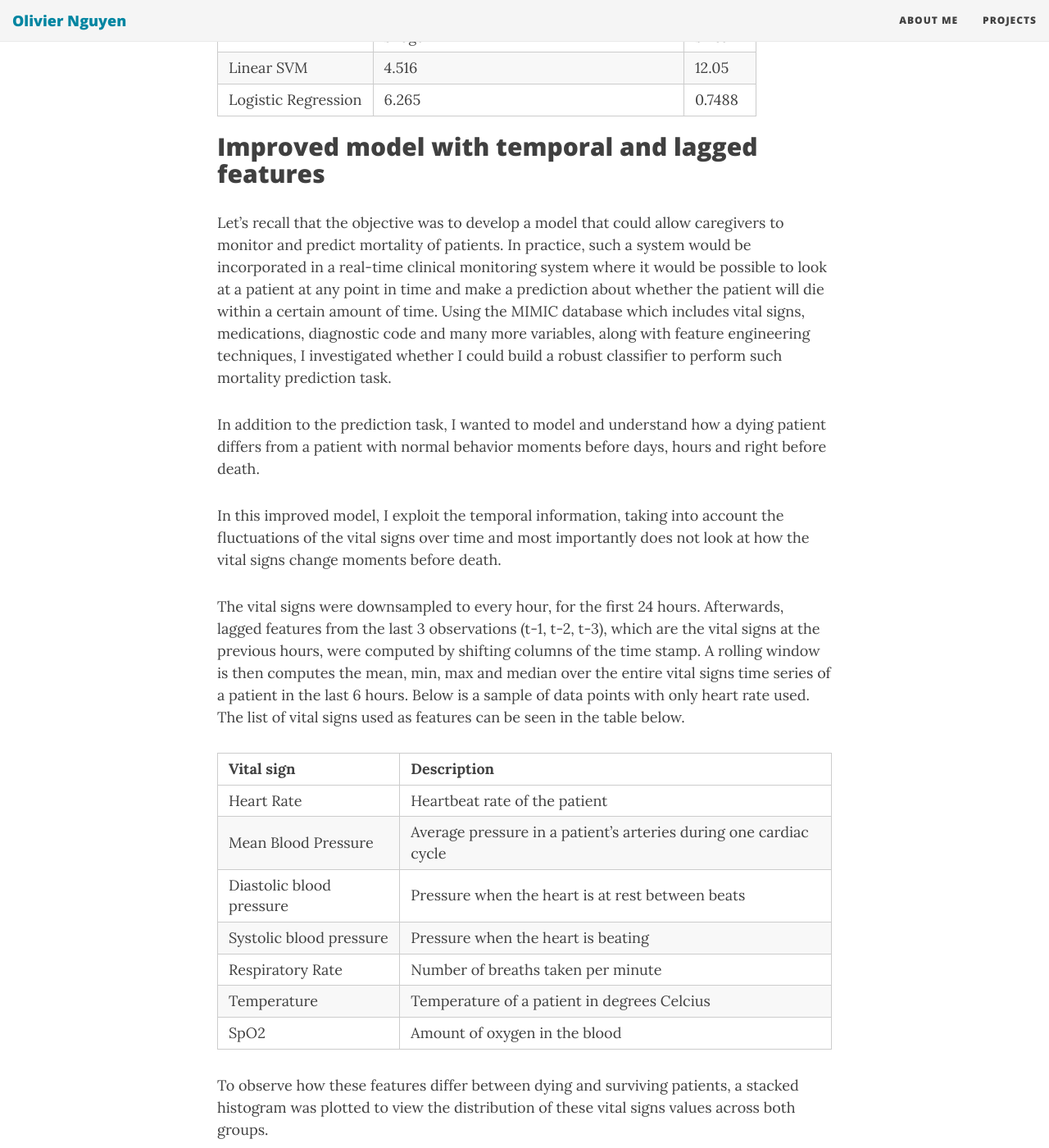
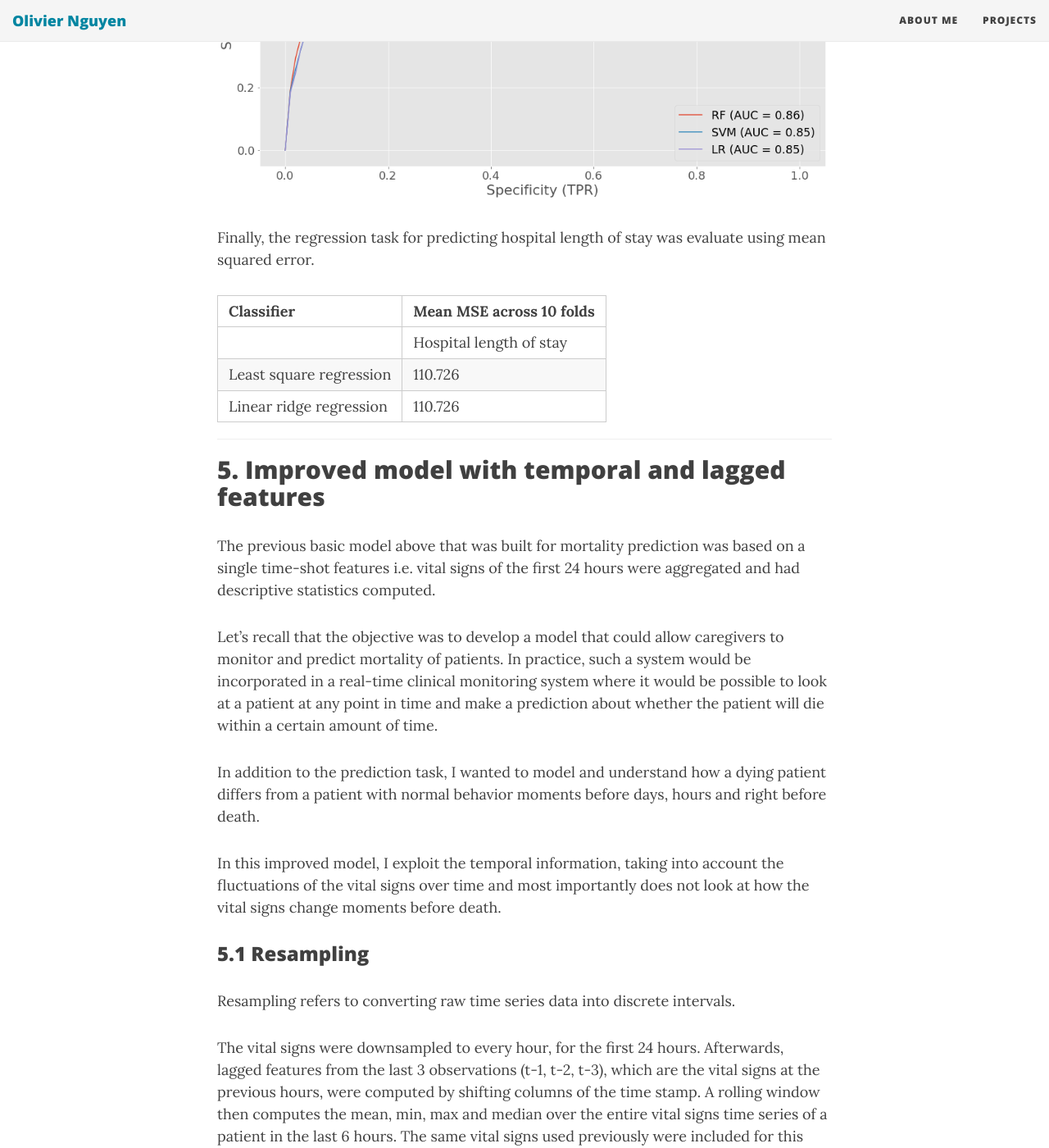
Before and after one commit to olinguyen/olinguyen.github.io, a Jekyll site: the page built from _posts/2017-08-21-gsoc-final-post.md, in a window 1280 px wide and 1400 px high, scrolled down 10891 px. Shown: the whole window at 82% size. Built offline with Jekyll 4.4.1, drawn with Linux system fonts in a browser that asks for light colours; nearby versions of some CDN libraries; comment, search, counter and statistics services are not loaded; some of the changed text lies outside the part shown.

Commit message:
cleaned up text

```diff
--- a/_posts/2017-08-21-gsoc-final-post.md
+++ b/_posts/2017-08-21-gsoc-final-post.md
@@ -10,25 +10,25 @@
 However, initatives like the Medical Information Mart For Intensive Care (MIMIC) database project have allowed for everyone to use and experiment with health data. In particular, the [MIMIC database](https://mimic.physionet.org/
 ) is a critical care database made freely available for researchers around the world to develop and evaluate intensive care unit (ICU) patient monitoring and decision support systems that will improve the efficiency, accuracy and timeliness of clinical decision-making in critical care.
 
+A python notebook that accompanies this blog post can be found [here](https://github.com/olinguyen/gsoc2017-shogun-dataproject/blob/master/Shogun%20Showroom.ipynb).
+
 ## Table of Contents
-1. [Objective](#objective)
-2. [Overview of MIMIC](#overview-of-mimic)
-3. [Features](#features)
-4. [Visualization](#visualization)
-5. [Preprocessing](#preprocessing)
-
-    5.1. [Exclusions](#exclusions)
-
-    5.2. [Data cleaning](#data-cleaning)
-6. [Basic model](#basic-model)
-
-    6.1. [Results](#results)
-7. [Improved model with temporal and lagged features
-](#improved-model-with-temporal-and-lagged-features)
-8. [Future improvements](#future-improvements)
+1. [Objective](#1-objective)
+2. [Overview of MIMIC](#2-overview-of-mimic)
+    2.1 [Features](#21-features)
+    2.2 [Visualization](#22-visualization)
+3. [Preprocessing](#3-preprocessing)
+    3.1. [Exclusions](#31-exclusions)
+    3.2. [Data cleaning](#32-data-cleaning)
+4. [Basic model](#4-basic-model)
+    4.1. [Results](#41-results)
+5. [Improved model with temporal features](#5-improved-model-with-temporal-features)
+    5.1 [Resampling](#51-resampling)
+8. [Conclusion](#conclusion)
+9. [Future improvements](#future-improvements)
 
 
-## Objective
+## 1. Objective
 
 Using the MIMIC database, I focused on these 2 prediction tasks:
 
@@ -59,7 +61,7 @@
 
 ![](/img/week2/hist-mimic.png "Histograms for MIMIC")
 
-### Features
+### 2.1 Features
 
 Predictors from three main categories were extracted: demographic information, vital sign data and laboratory measurements. These were selected as the most relevant information in determining the likelihood of mortality and hospital length of stay.
 
@@ -104,13 +106,17 @@
 | Blood urea nitrogen     |
 | White blood cells       |
 
-### Visualization
+### 2.2 Visualization
 
 To get a better grasp of the effects of the predictors on the mortality outcomes, I explored the dataset with multiple visualizations.
 
+First, I extracted every vital sign data point of the first 24 hours of a patient upon entering the ICU. The raw vital signs of a patient looks as follows:
+
+![](/img/week10/single-patient-vitals.png "Patient Vital Signs")
+
 I used a 3d plot to see how different features affect a patient's mortality probability.
 
-In this first visualization, I included age, heart rate and the [Glasgow Coma Scale](https://en.wikipedia.org/wiki/Glasgow_Coma_Scale) which is a score indicating the level of consciousness of a person. From the plot, patients with somewhat extreme values (low heart rate and Glasgow Coma Scale values) are more likely to die, shown with a red 'X'. Although this plot only shows 3 predictors, it is possible to change the variables on the 3 axis for visualizations.
+In this visualization, I included age, heart rate and the [Glasgow Coma Scale](https://en.wikipedia.org/wiki/Glasgow_Coma_Scale) which is a score indicating the level of consciousness of a person. From the plot, patients with somewhat extreme values (low heart rate and Glasgow Coma Scale values) are more likely to die, shown with a red 'X'. Although this plot only shows 3 predictors, it is possible to change the variables on the 3 axis for visualizations.
 
 ![](/img/week3/3dplot.png "3D plot")
 
@@ -124,9 +130,9 @@
 
 ![](/img/week4/t-sne.png "t-SNE")
 
-## Preprocessing
+## 3. Preprocessing
 
-### Exclusions
+### 3.1. Exclusions
 
 Because MIMIC is an ICU database, the focus was placed on patients admitted to and discharged from the ICU. Patients admitted to the ICU generally suffer from severe and life-threatening illnesses and injuries which require constant, close monitoring and support. Being able to make good decisions during this time period is therefore crucial. For that reason, data points were queried and grouped based off the ICU stay rather than the individual patient to develop a model specifically for ICU patient monitoring and decision-making.
 
@@ -140,17 +146,17 @@
 * Length of stay less than 2 days
     * Helps remove false positives that were placed in ICU for precautionary purposes
 
-### Data cleaning
+### 3.2 Data cleaning
 
 Because not all lab measurements are recorded for every patient, a lot missing values and NaNs were found in the dataset which were replaced with the mean value.
 
  Additionally, data standardization was applied to make each feature have zero mean by subtracting the mean, and have unit-variance to ensure that all the data is normalized, that the features are in the same range.
 
-## Basic model
+## 4. Basic model
 
 For mortality prediction, two machine learning classifiers were used: logistic regression and linear support vector machine. These algorithms are commonly used and allow to learn the relationship between predictor variables and a binary outcome variable.
 
-### Results
+### 4.1 Results
 
 Using [stratified 10-fold cross-validation]([1]), the [auROC](https://en.wikipedia.org/wiki/Receiver_operating_characteristic) was the metric used to evaluate the performance of the classifiers for mortality prediction and recorded in the table below. The scores were also compared with sklearn's implementation of logistic regression and linear SVM and yielded identical results. Finally, I compared the result with [XGBoost](xgboost.readthedocs.io), which is a popular algorithm used in Kaggle competitions.
 
@@ -184,39 +190,29 @@
 | Least square regression | 110.726                  |
 | Linear ridge regression | 110.726                  |
 
-The training time for logistic regression and linear SVM were compared between sklearn and shogun. While shogun has a faster training time for linear SVM when compared to sklearn, the opposite scenario occurs for logistic regression.
-
-| Classifier | Mean train time across 10 folds (seconds)  |
-|--|
-|                     | shogun | sklearn |
-| Linear SVM          | 4.516       |   12.05 |
-| Logistic Regression | 6.265       |   0.7488  |
-
 [1]: (https://en.wikipedia.org/wiki/Cross-validation_\(statistics›)#k-fold_cross-validation)
 
-## Improved model with temporal and lagged features
+------
 
-Let's recall that the objective was to develop a model that could allow caregivers to monitor and predict mortality of patients. In practice, such a system would be incorporated in a real-time clinical monitoring system where it would be possible to look at a patient at any point in time and make a prediction about whether the patient will die within a certain amount of time. Using the MIMIC database which includes vital signs, medications, diagnostic code and many more variables, along with feature engineering techniques, I investigated whether I could build a robust classifier to perform such mortality prediction task.
+## 5. Improved model with temporal and lagged features
+
+The previous basic model above that was built for mortality prediction was based on a single time-shot features i.e. vital signs of the first 24 hours were aggregated and had descriptive statistics computed.
+
+Let's recall that the objective was to develop a model that could allow caregivers to monitor and predict mortality of patients. In practice, such a system would be incorporated in a real-time clinical monitoring system where it would be possible to look at a patient at any point in time and make a prediction about whether the patient will die within a certain amount of time.
 
 In addition to the prediction task, I wanted to model and understand how a dying patient differs from a patient with normal behavior moments before days, hours and right before death.
 
 In this improved model, I exploit the temporal information, taking into account the fluctuations of the vital signs over time and most importantly does not look at how the vital signs change moments before death.
 
-The vital signs were downsampled to every hour, for the first 24 hours. Afterwards, lagged features from the last 3 observations (t-1, t-2, t-3), which are the vital signs at the previous hours, were computed by shifting columns of the time stamp. A rolling window is then computes the mean, min, max and median over the entire vital signs time series of a patient in the last 6 hours. Below is a sample of data points with only heart rate used. The list of vital signs used as features can be seen in the table below.
+### 5.1  Resampling
 
-| Vital sign               | Description |
-|--------------------------|-------------|
-| Heart Rate               | Heartbeat rate of the patient |
-| Mean Blood Pressure      | Average pressure in a patient's arteries during one cardiac cycle       |
-| Diastolic blood pressure | Pressure when the heart is at rest between beats            |
-| Systolic blood pressure  | Pressure when the heart is beating |
-| Respiratory Rate         | Number of breaths taken per minute       |
-| Temperature              | Temperature of a patient in degrees Celcius            |
-| SpO2                     | Amount of oxygen in the blood            |
+Resampling refers to converting raw time series data into discrete intervals.
+
+The vital signs were downsampled to every hour, for the first 24 hours. Afterwards, lagged features from the last 3 observations (t-1, t-2, t-3), which are the vital signs at the previous hours, were computed by shifting columns of the time stamp. A rolling window then computes the mean, min, max and median over the entire vital signs time series of a patient in the last 6 hours.  The same vital signs used previously were included for this model. Below is a sample of data points with only heart rate used.
 
 To observe how these features differ between dying and surviving patients, a stacked histogram was plotted to view the distribution of these vital signs values across both groups.
 
-![](/img/finalweek/vitals-comparison.png "Vital Sign comparison")
+![](/img/finalweek/vitals-comparison-1week.png "Vital Sign comparison")
 
 In the end, the features included vital signs, their lagged observations and window computations, demographic information and the hospital length of stay of the patient. Three classifiers (logistic regression, linear SVM and random forest) were evaluated and compared. The feature matrix was constructed where a single row represented a patient observation at a certain point in time with the features mentionned above. Because the entire dataset consists of over 500,000, the training and testing set were sampled and evaluated several times. The subset of the data consisted of 100,000 points. The results were recorded in the following table.
 
```
Also changed, not shown: other parts of _posts/2017-08-21-gsoc-final-post.md (+7 -2 lines), img/finalweek/vitals-comparison-1week.png (added), img/week3/roc-curve.png.
